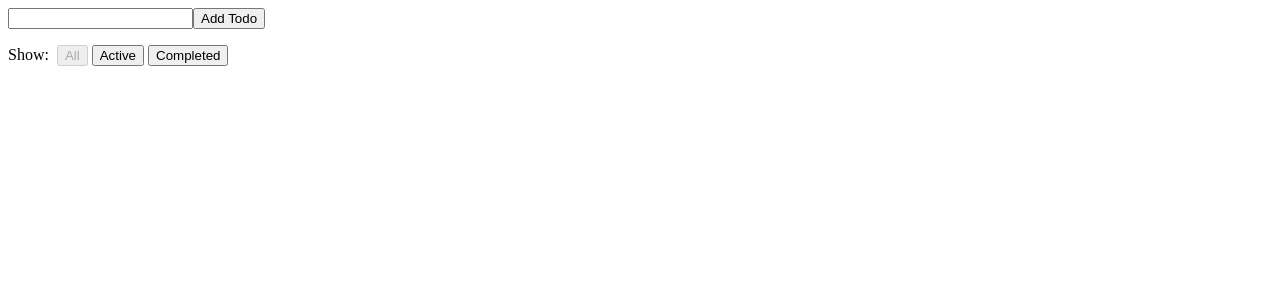
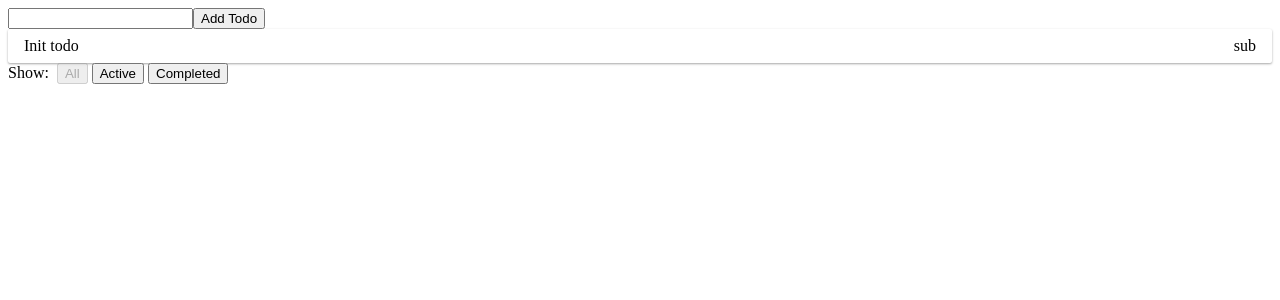
Before and after one commit to karambaJob/calendar, a React app: page / in a window 1280 px wide. Shown: the top 300 px of the page. Built offline with nearby package versions, Linux system fonts and the light colour scheme; the HTML template or start-up script is replaced by a standard one.

Commit message:
Add redux

```diff
--- a/package.json
+++ b/package.json
@@ -37,6 +37,7 @@
     "react": "^16.4.0",
     "react-dom": "^16.4.0",
     "react-redux": "^5.0.7",
-    "redux": "^4.0.0"
+    "redux": "^4.0.0",
+    "uuid": "^3.2.1"
   }
 }
--- /dev/null
+++ b/src/assets/styles/layouts.less
@@ -0,0 +1,8 @@
+@step-x: 8px;
+@step-2x: 2 * @step-x;
+
+.mixin-card {
+    padding: @step-x @step-2x;
+    box-shadow: 0 1px 3px rgba(0,0,0,0.12), 0 1px 2px rgba(0,0,0,0.24);
+    border-radius: 2px;
+}
--- /dev/null
+++ b/src/assets/styles/main.less
@@ -0,0 +1,2 @@
+@import './colors.less';
+@import './layouts.less';
--- a/src/components/todo/Todo.js
+++ b/src/components/todo/Todo.js
@@ -1,14 +1,21 @@
 import React from "react";
+import style from "./todo.less";
+import TodoList from "components/todoList/TodoList";
 
-const Todo = ({ onClick, completed, text }) => (
-  <li
-    onClick={onClick}
-    style={{
-      textDecoration: completed ? "line-through" : "none"
-    }}
-  >
-    {text}
-  </li>
-);
+const Todo = ({ onClick, onAdd, completed, text, items = [] }) => {
+  const className = completed
+    ? [style.item, style["item--completed"]].join(" ")
+    : style.item;
+
+  return (
+    <div className={className}>
+      <div onClick={onClick} className={style.text}>
+        {text}
+      </div>
+      <div>sub</div>
+      {items.length > 0 && <TodoList todos={items} toggleTodo={onClick} />}
+    </div>
+  );
+};
 
 export default Todo;
--- /dev/null
+++ b/src/components/todo/todo.less
@@ -0,0 +1,14 @@
+@import '../../assets/styles/main.less';
+
+.item {
+    cursor: pointer;
+    display: flex;
+}
+
+.text {
+    flex-grow: 1;
+
+    .item--completed & {
+        text-decoration: line-through;
+    }
+}
--- a/src/components/todoList/TodoList.js
+++ b/src/components/todoList/TodoList.js
@@ -1,10 +1,13 @@
 import React from "react";
 import Todo from "../todo/Todo";
+import styles from "./todoList.less";
 
 const TodoList = ({ todos, toggleTodo }) => (
-  <ul>
+  <ul className={styles.list}>
     {todos.map(todo => (
-      <Todo key={todo.id} {...todo} onClick={() => toggleTodo(todo.id)} />
+      <li key={todo.id}>
+        <Todo {...todo} onClick={() => toggleTodo(todo.id)} />
+      </li>
     ))}
   </ul>
 );
--- a/src/components/todoList/styles.less
+++ /dev/null
@@ -1,6 +0,0 @@
-@import '../../assets/styles/colors.less';
-
-.list {
-    margin: 0;
-    padding: 0;
-}
--- /dev/null
+++ b/src/components/todoList/todoList.less
@@ -0,0 +1,8 @@
+@import '../../assets/styles/main.less';
+
+.list {
+    margin: 0;
+    padding: 0;
+    list-style-type: none;
+    .mixin-card;
+}
--- a/src/index.js
+++ b/src/index.js
@@ -7,6 +7,11 @@ import App from "./App";
 
 const store = createStore(rootReducer);
 
+store.dispatch({
+  type: "ADD_TODO",
+  text: "Init todo"
+});
+
 render(
   <Provider store={store}>
     <App />
--- a/src/reducers/todos.js
+++ b/src/reducers/todos.js
@@ -1,10 +1,21 @@
+import uuidv1 from "uuid/v1";
+
 const todos = (state = [], action) => {
   switch (action.type) {
     case "ADD_TODO":
+      if (action.parentId) {
+        const todo = state.find(todo => todo.id === action.parentId);
+        if (todo) {
+          if (!todo.items) {
+
+          }
+        }
+        break;
+      }
       return [
         ...state,
         {
-          id: action.id,
+          id: uuidv1(),
           text: action.text,
           completed: false
         }
```
Also changed, not shown: 2 other files (tests, documents, lock files or other folders).
